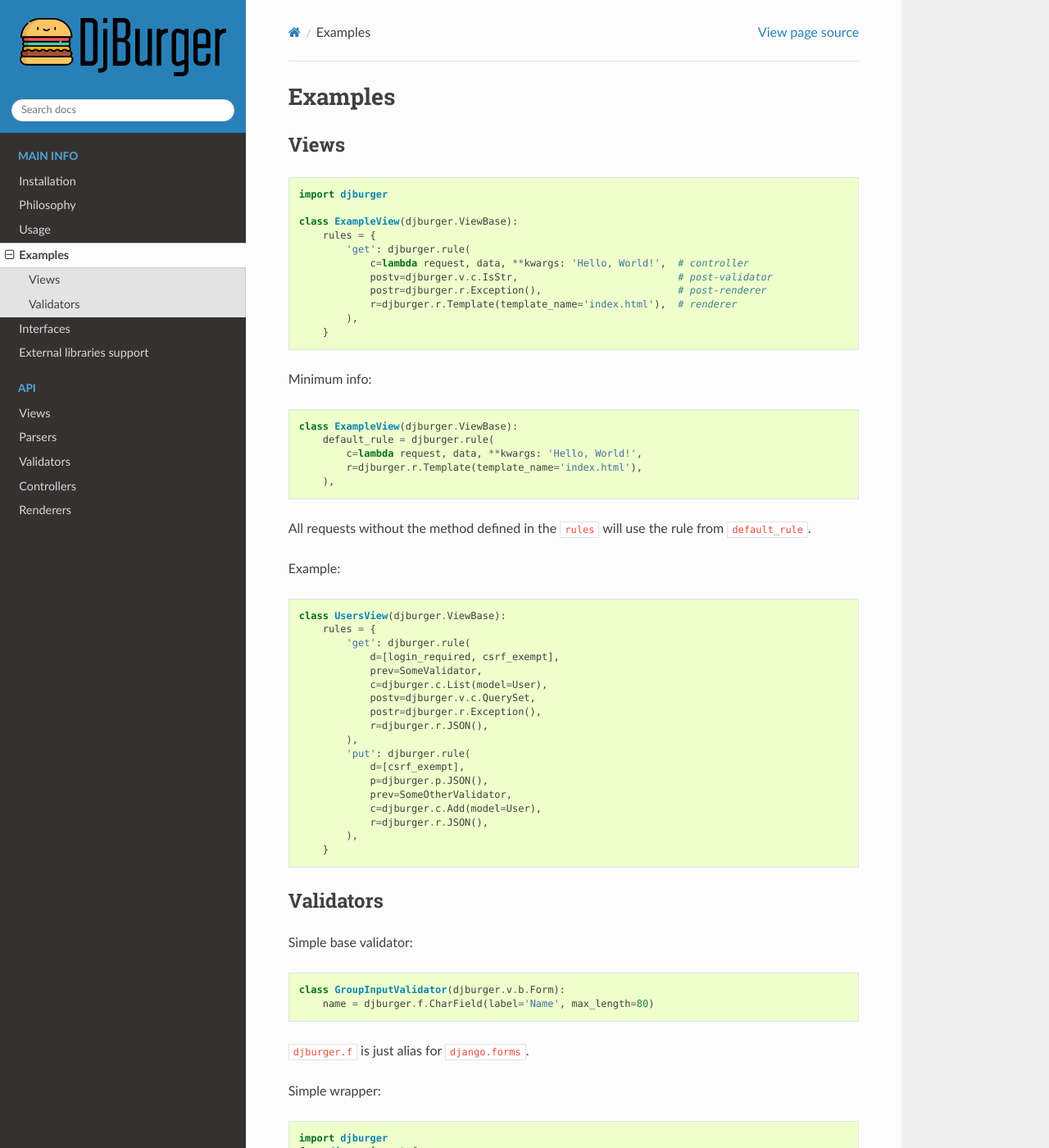
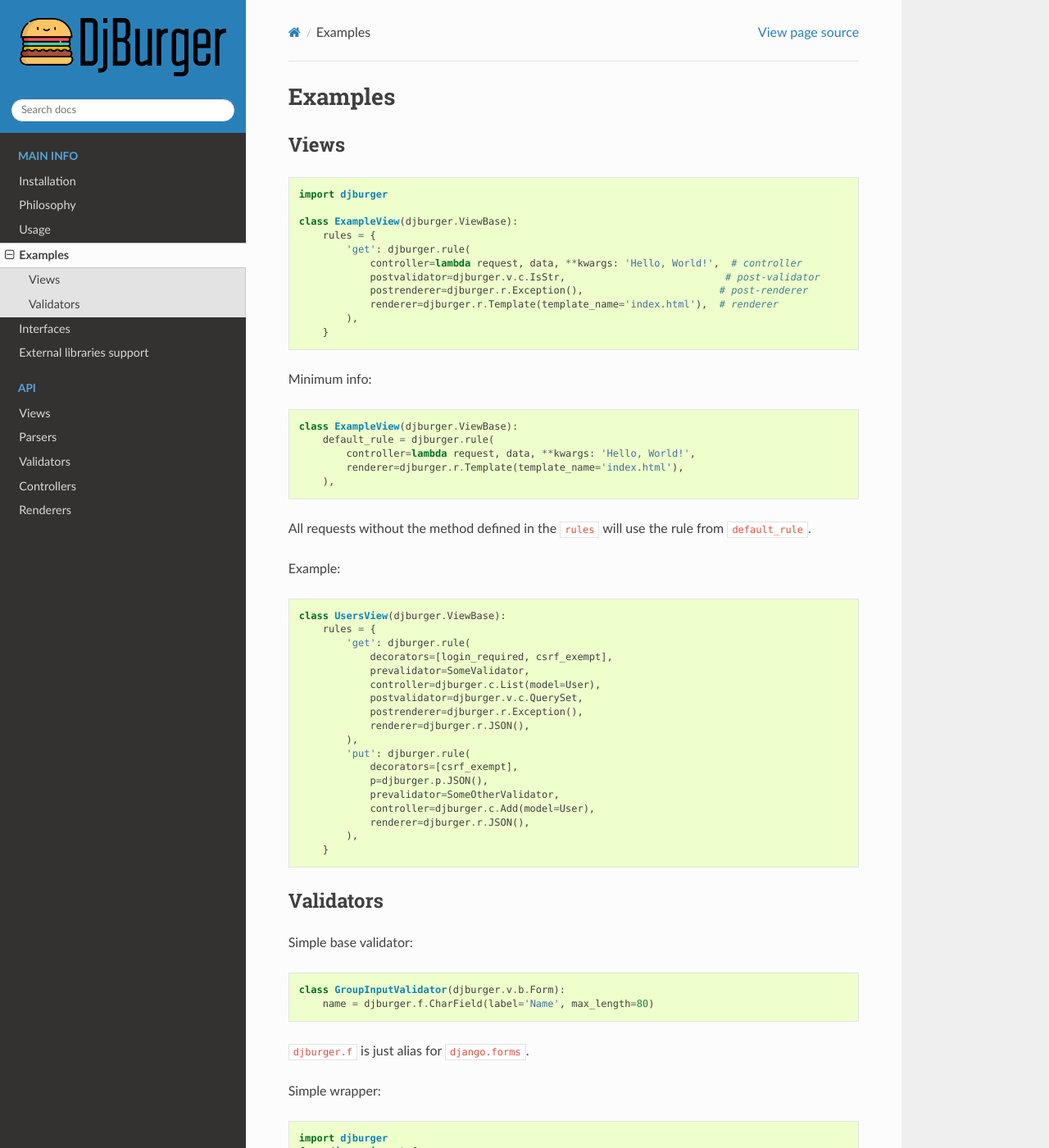
Before and after one commit to orsinium-archive/djburger, a Sphinx documentation site: the page built from wiki/source/examples.md, in a window 1280 px wide and 1400 px high. Shown: the whole window at 82% size. Built offline with Sphinx 7.4.7 and the Read the Docs theme 2.0.0, drawn with Linux system fonts in a browser that asks for light colours.

Commit message:
replace kwargs into examples

````diff
--- a/wiki/source/examples.md
+++ b/wiki/source/examples.md
@@ -8,10 +8,10 @@ import djburger
 class ExampleView(djburger.ViewBase):
     rules = {
         'get': djburger.rule(
-            c=lambda request, data, **kwargs: 'Hello, World!',  # controller
-            postv=djburger.v.c.IsStr,                           # post-validator
-            postr=djburger.r.Exception(),                       # post-renderer
-            r=djburger.r.Template(template_name='index.html'),  # renderer
+            controller=lambda request, data, **kwargs: 'Hello, World!',  # controller
+            postvalidator=djburger.v.c.IsStr,                           # post-validator
+            postrenderer=djburger.r.Exception(),                       # post-renderer
+            renderer=djburger.r.Template(template_name='index.html'),  # renderer
         ),
     }
 ```
@@ -21,8 +21,8 @@ Minimum info:
 ```python
 class ExampleView(djburger.ViewBase):
     default_rule = djburger.rule(
-        c=lambda request, data, **kwargs: 'Hello, World!',
-        r=djburger.r.Template(template_name='index.html'),
+        controller=lambda request, data, **kwargs: 'Hello, World!',
+        renderer=djburger.r.Template(template_name='index.html'),
     ),
 ```
 
@@ -34,19 +34,19 @@ Example:
 class UsersView(djburger.ViewBase):
     rules = {
         'get': djburger.rule(
-            d=[login_required, csrf_exempt],
-            prev=SomeValidator,
-            c=djburger.c.List(model=User),
-            postv=djburger.v.c.QuerySet,
-            postr=djburger.r.Exception(),
-            r=djburger.r.JSON(),
+            decorators=[login_required, csrf_exempt],
+            prevalidator=SomeValidator,
+            controller=djburger.c.List(model=User),
+            postvalidator=djburger.v.c.QuerySet,
+            postrenderer=djburger.r.Exception(),
+            renderer=djburger.r.JSON(),
         ),
         'put': djburger.rule(
-            d=[csrf_exempt],
+            decorators=[csrf_exempt],
             p=djburger.p.JSON(),
-            prev=SomeOtherValidator,
-            c=djburger.c.Add(model=User),
-            r=djburger.r.JSON(),
+            prevalidator=SomeOtherValidator,
+            controller=djburger.c.Add(model=User),
+            renderer=djburger.r.JSON(),
         ),
     }
 ```
````
Also changed, not shown: wiki/source/usage.md (+7 -7 lines), 2 other files.
